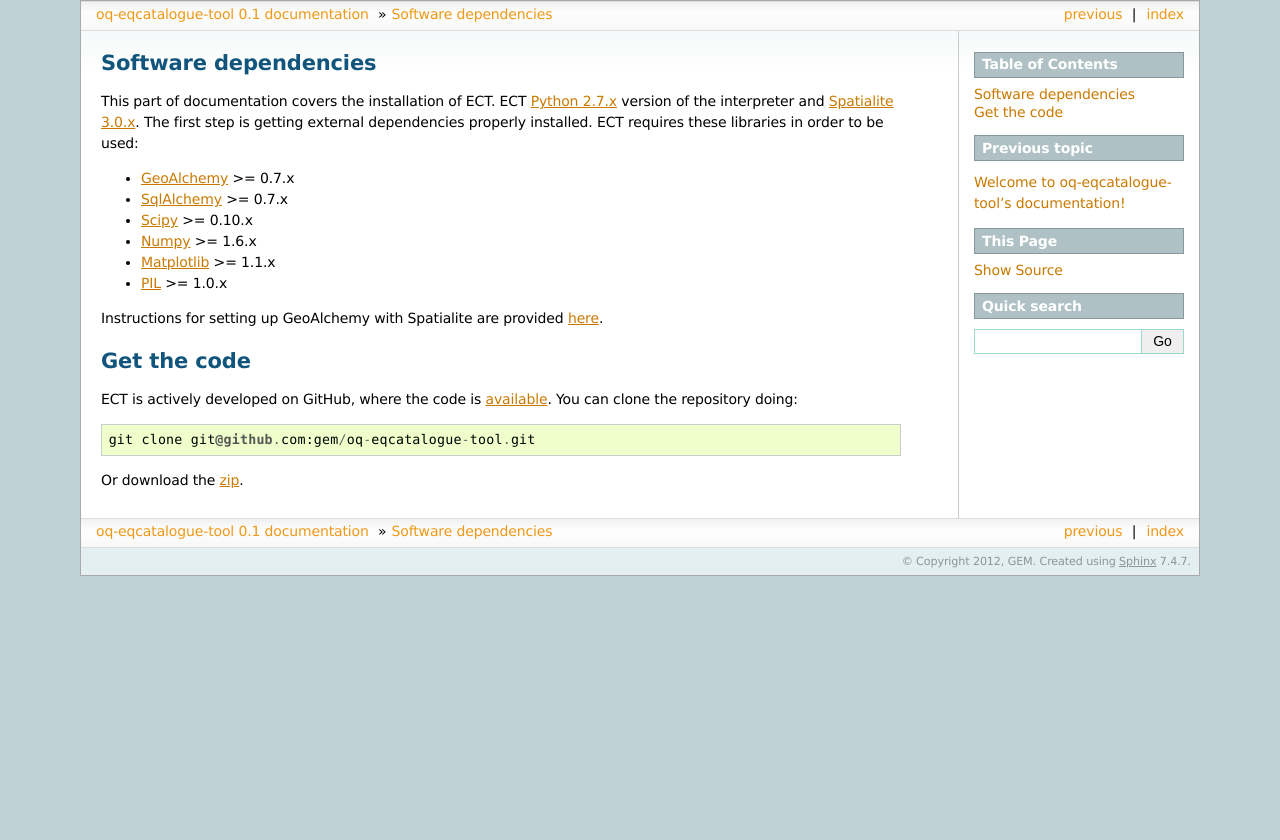
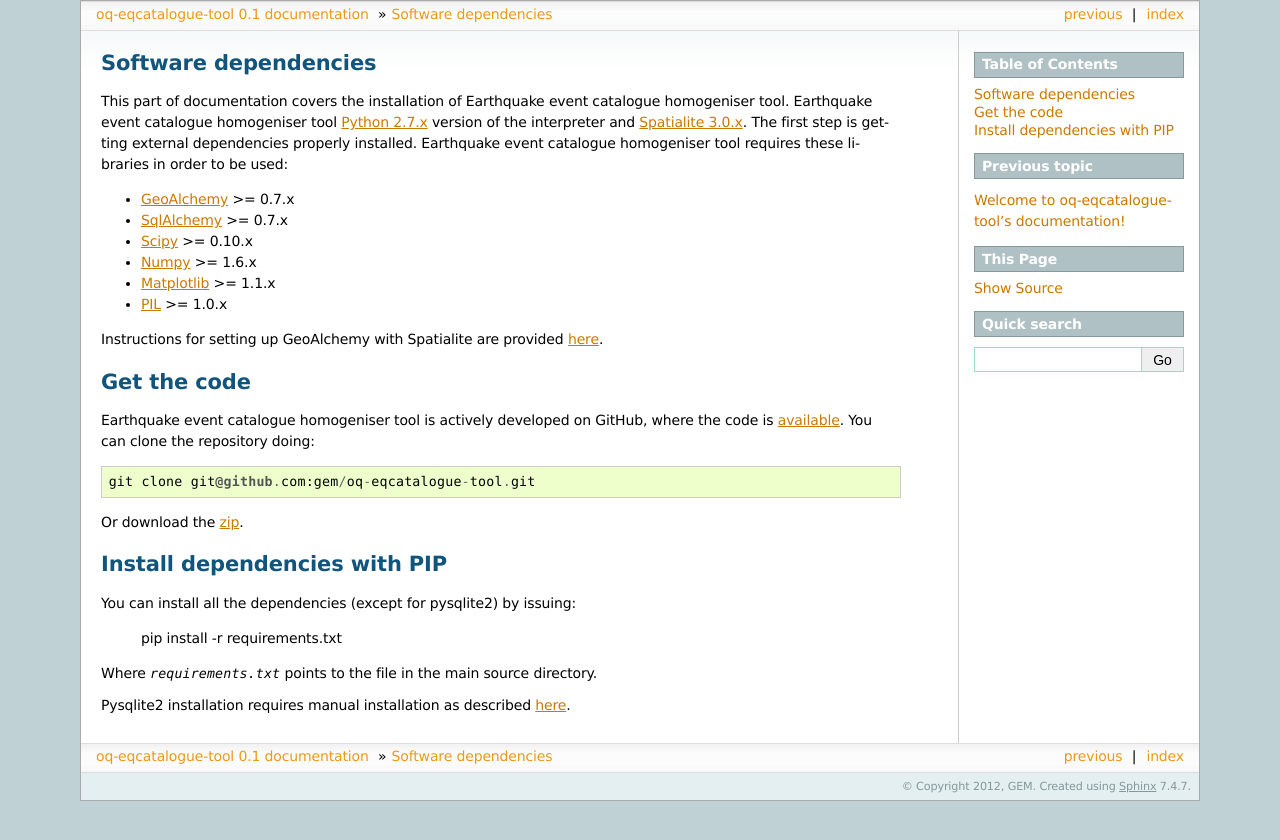
Before and after one commit to preinh/oq-eqcatalogue-tool, a Sphinx documentation site: the page built from docs/source/dev/requirements.rst, in a window 1280 px wide. Shown: the top 840 px of the page. Built offline with Sphinx 7.4.7, drawn with Linux system fonts in a browser that asks for light colours; formulas are drawn with MathJax 3.

Commit message:
fix documentation

```diff
--- a/docs/source/dev/requirements.rst
+++ b/docs/source/dev/requirements.rst
@@ -3,10 +3,12 @@
 Software dependencies
 ==============================================================================
 
-This part of documentation covers the installation of ECT.
-ECT `Python 2.7.x`_ version of the interpreter and `Spatialite 3.0.x`_.
-The first step is getting external dependencies properly installed.
-ECT requires these libraries in order to be used:
+This part of documentation covers the installation of Earthquake event
+catalogue homogeniser tool. Earthquake event catalogue homogeniser
+tool `Python 2.7.x`_ version of the interpreter and `Spatialite
+3.0.x`_. The first step is getting external dependencies properly
+installed. Earthquake event catalogue homogeniser tool requires these
+libraries in order to be used:
 
 * GeoAlchemy_ >= 0.7.x
 * SqlAlchemy_ >= 0.7.x
@@ -20,9 +22,10 @@ Instructions for setting up GeoAlchemy with Spatialite are provided here_.
 Get the code
 =============================================================================
 
-ECT is actively developed on GitHub, where the code is
-`available <https://github.com/gem/oq-eqcatalogue-tool>`_.
-You can clone the repository doing::
+Earthquake event catalogue homogeniser tool is actively developed on
+GitHub, where the code is `available
+<https://github.com/gem/oq-eqcatalogue-tool>`_. You can clone the
+repository doing::
 
     git clone git@github.com:gem/oq-eqcatalogue-tool.git
 
@@ -40,3 +43,14 @@ Or download the
 .. _Matplotlib: http://matplotlib.sourceforge.net/
 .. _PIL: http://www.pythonware.com/products/pil/
 .. _here: http://www.geoalchemy.org/usagenotes.html#notes-for-spatialite
+
+
+Install dependencies with PIP
+=============================================================================
+You can install all the dependencies (except for pysqlite2) by issuing:
+
+    pip install -r requirements.txt
+
+Where `requirements.txt` points to the file in the main source directory.
+
+Pysqlite2 installation requires manual installation as described here_.
--- a/requirements.txt
+++ b/requirements.txt
@@ -1,2 +1,4 @@
-geoalchemy
-pysqlite2
+geoalchemy=0.7
+scipy==0.10
+matplotlib==1.1
+PIL==1.0
```
Also changed, not shown: docs/source/index.rst (+4 -4 lines).
